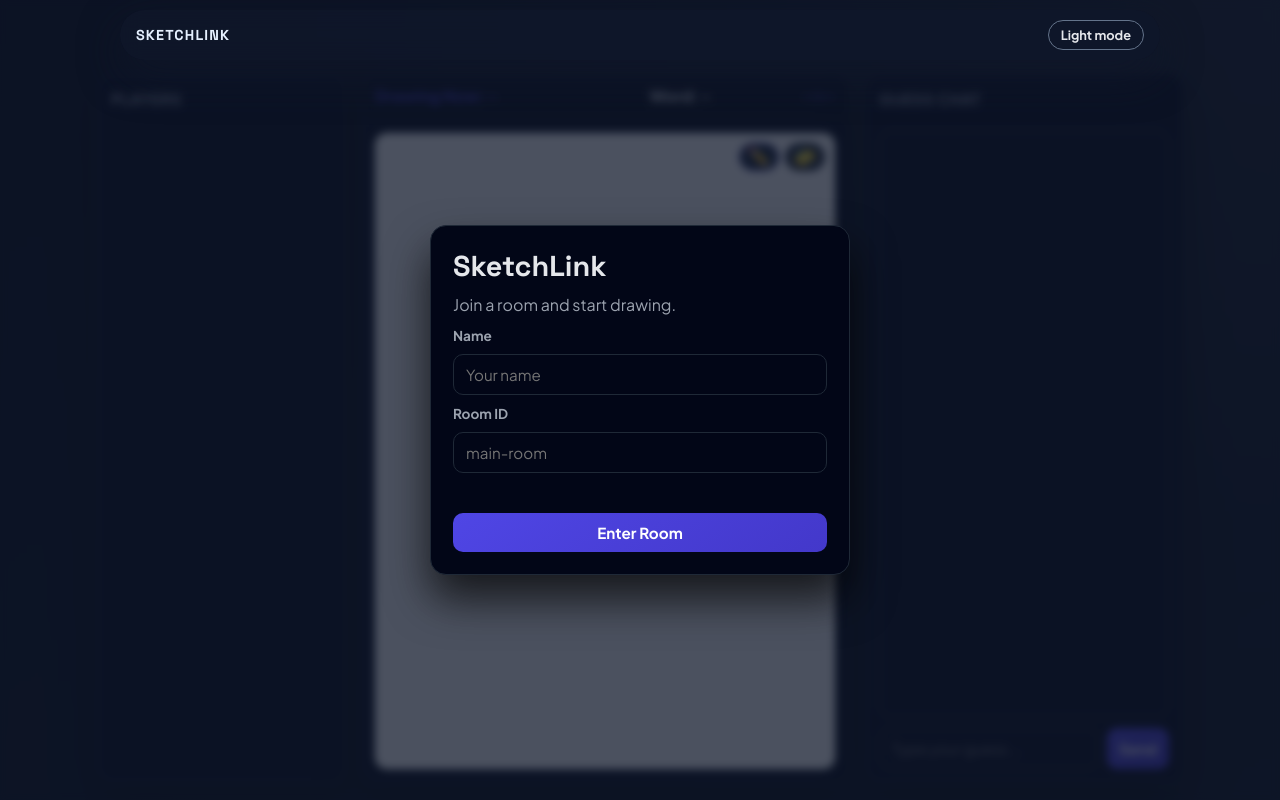
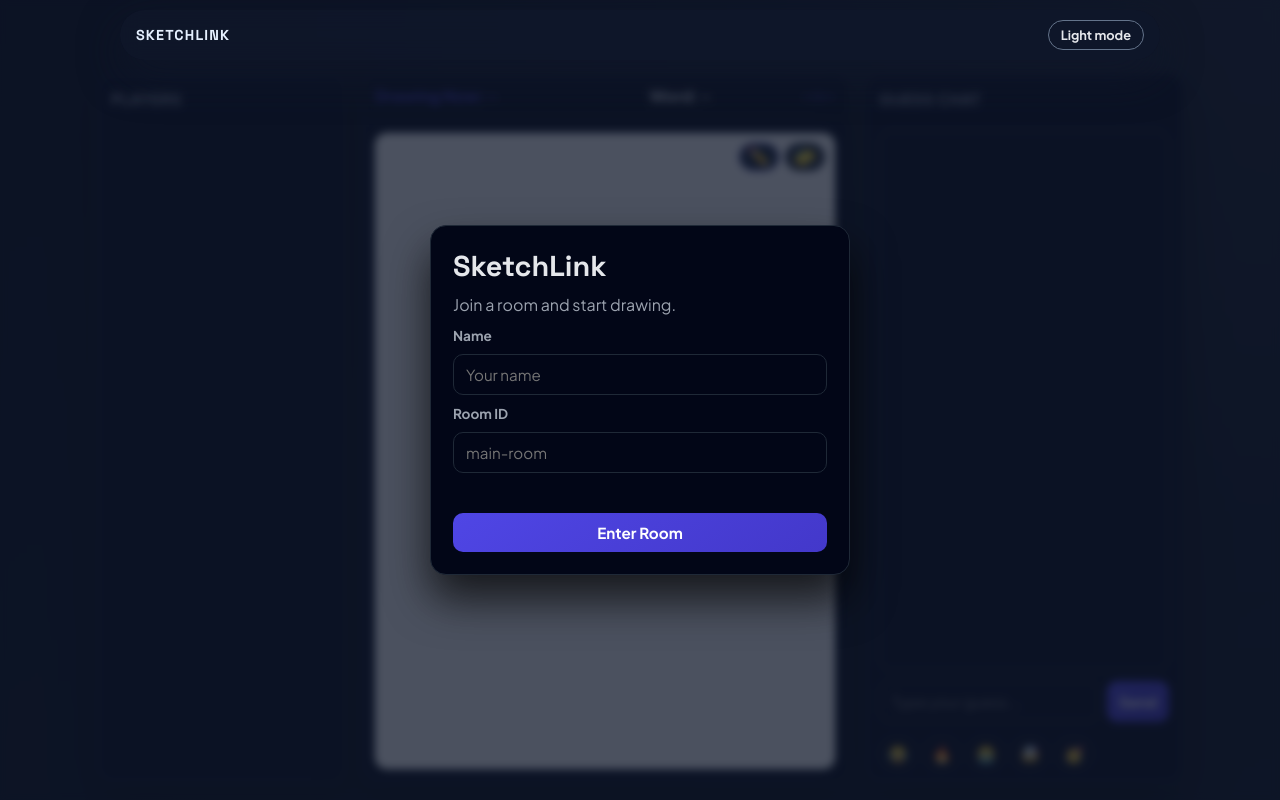
Before and after one commit to ShiyadChathoth/SketchLink, a website: page index.html in a window 1280 px wide. Both pictures are taken after a click on the button "Dark mode". Drawn offline with nearby package versions, Linux system fonts and the light colour scheme.

Commit message:
Add quick emoji reactions and celebration confetti

```diff
--- a/index.html
+++ b/index.html
@@ -73,6 +73,13 @@
           <input id="guessInput" placeholder="Type your guess..." maxlength="60" autocomplete="off" />
           <button type="submit">Send</button>
         </form>
+        <div class="quick-reactions" id="quickReactions">
+          <button type="button" data-emoji="😂">😂</button>
+          <button type="button" data-emoji="🔥">🔥</button>
+          <button type="button" data-emoji="😭">😭</button>
+          <button type="button" data-emoji="🤯">🤯</button>
+          <button type="button" data-emoji="🥳">🥳</button>
+        </div>
       </aside>
     </div>
 
--- a/script.js
+++ b/script.js
@@ -29,6 +29,7 @@ const eraserToolBtn = document.getElementById("eraserTool");
 const messagesEl = document.getElementById("messages");
 const guessForm = document.getElementById("guessForm");
 const guessInput = document.getElementById("guessInput");
+const quickReactions = document.getElementById("quickReactions");
 
 const ctx = canvas.getContext("2d");
 
@@ -431,6 +432,17 @@ guessForm.addEventListener("submit", (evt) => {
   guessInput.value = "";
 });
 
+if (quickReactions) {
+  quickReactions.addEventListener("click", (evt) => {
+    const target = evt.target;
+    if (!(target instanceof HTMLElement)) return;
+    const emoji = target.dataset.emoji;
+    if (!emoji || state.canDraw) return;
+
+    socket.emit("submit-guess", { guess: emoji });
+  });
+}
+
 loginForm.addEventListener("submit", (evt) => {
   evt.preventDefault();
   loginError.textContent = "";
@@ -526,6 +538,11 @@ socket.on("guess-feedback", ({ message }) => {
 socket.on("guess-message", ({ playerName, guess }) => {
   if (!guess) return;
   addMessage("guess", { playerName, guess });
+
+  // Fun confetti when people send celebration emojis
+  if (/[🎉🥳]/u.test(guess)) {
+    createConfettiBurst();
+  }
 });
 
 socket.on("system-message", ({ message }) => {
--- a/style.css
+++ b/style.css
@@ -397,6 +397,27 @@ body.dark-mode .canvas-wrap {
   padding: 10px;
 }
 
+.quick-reactions {
+  display: flex;
+  flex-wrap: wrap;
+  gap: 6px;
+  margin-top: 6px;
+}
+
+.quick-reactions button {
+  border-radius: 999px;
+  padding: 4px 8px;
+  font-size: 1rem;
+  border: 1px solid #cbd5f5;
+  background: #ffffff;
+  cursor: pointer;
+}
+
+body.dark-mode .quick-reactions button {
+  background: #020617;
+  border-color: #1f2937;
+}
+
 body.dark-mode .messages {
   background: #020617;
 }
```
